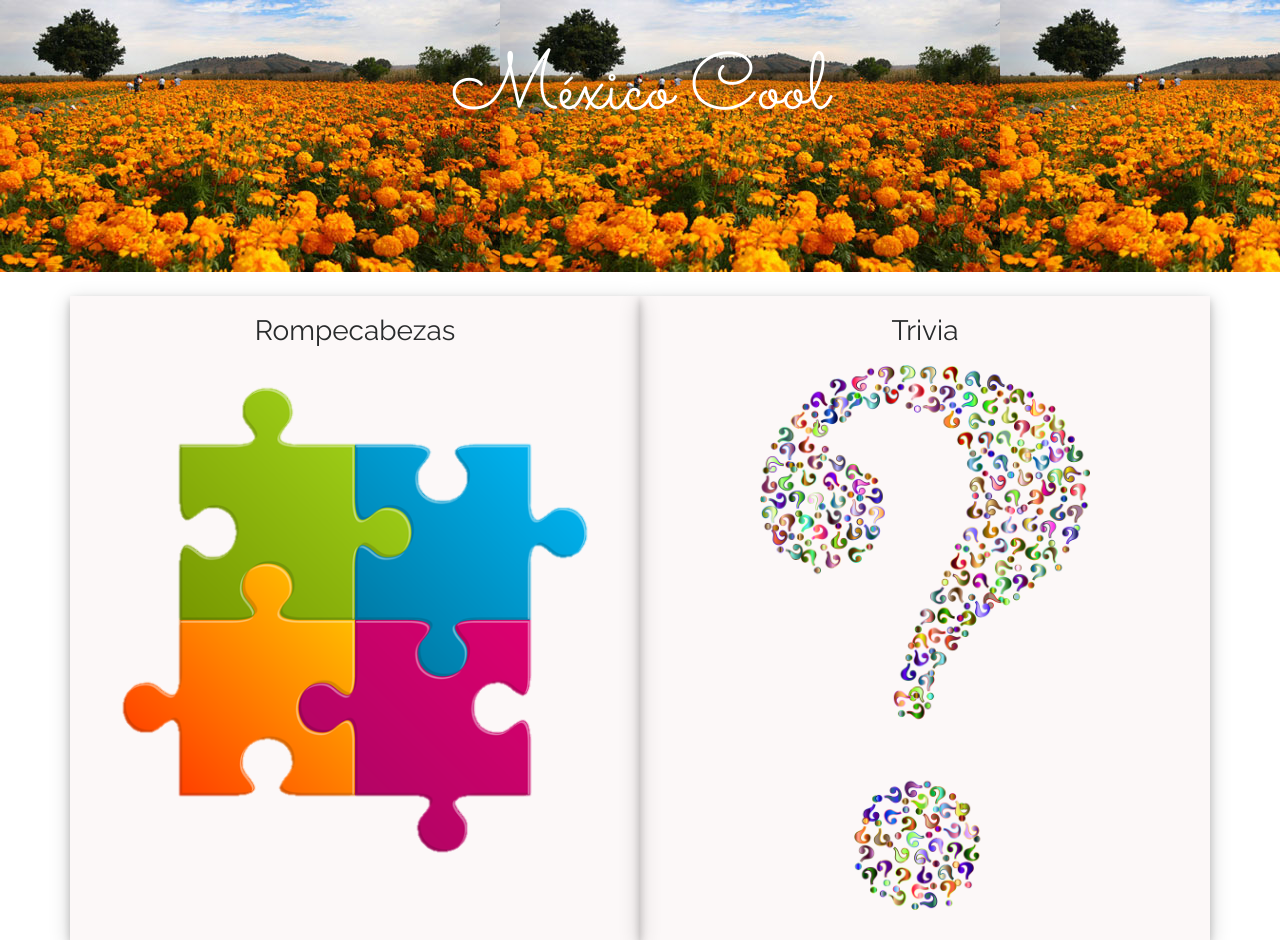
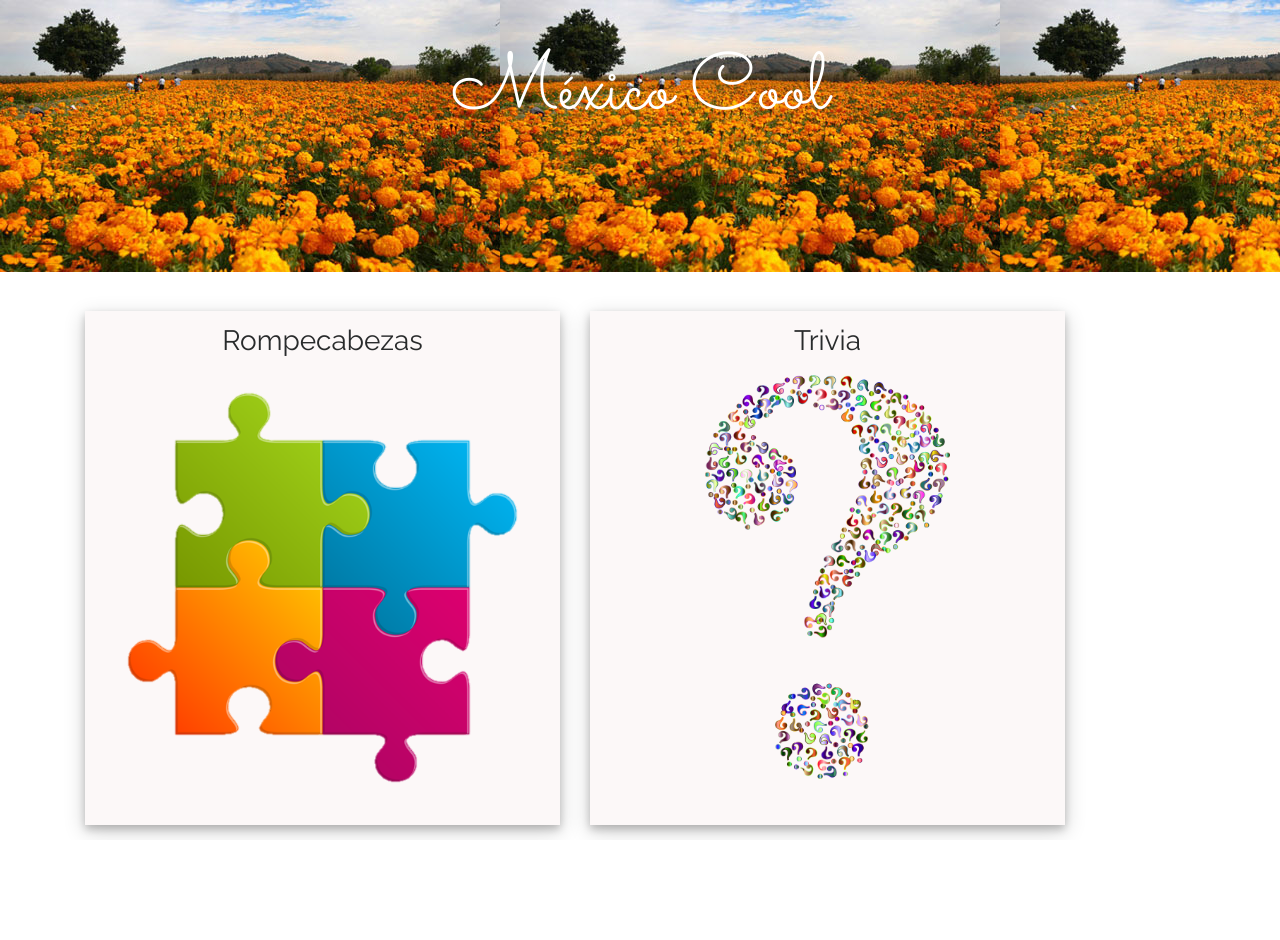
Before and after one commit to Royer99/Web-Developing-Rompe-Muelas, a PHP site: page /HTML/minijuegos.html in a window 1280 px wide. After the commit the page ends 838 px from the top, so only its background shows below. Run offline with PHP 8.4, Linux system fonts and the light colour scheme; some web fonts are replaced.

```diff
--- a/CSS/nuestrosEstilos.css
+++ b/CSS/nuestrosEstilos.css
@@ -239,3 +239,9 @@ cursor:pointer;
 {
 visibility: hidden;
 }
+
+.buttonPadding
+{
+    padding: 15px 15px 15px 15px;
+    margin: 15px 15px 15px 15px;
+}
--- a/HTML/minijuegos.html
+++ b/HTML/minijuegos.html
@@ -47,14 +47,14 @@
 	  </div>
 <br>
 <main class="container ">
-    <div class="row">
-        <div class="col-md-6 col-sm-12 shadow content-center">
+    <div class="row text-center">
+        <div class="col-lg-5 col-md-12 col-sm-12 shadow buttonPadding content-center">
 						<h3 class="text-center">Rompecabezas</h3>
 						<a href="Rompecabezas.html">
 						<img class="imagesSize" src="../IMAGENES/rompecabezas.png">
 						</a>
         </div>
-        <div class="col-md-6 col-sm-12 shadow content-center">
+        <div class=" col-lg-5 col-md-12 col-sm-12 shadow buttonPadding content-center">
 						<h3 class="text-center">Trivia</h3>
 						<a href="trivia.html">
 						<img class="imagesSize2" src="../IMAGENES/trivia_4.png">
```
